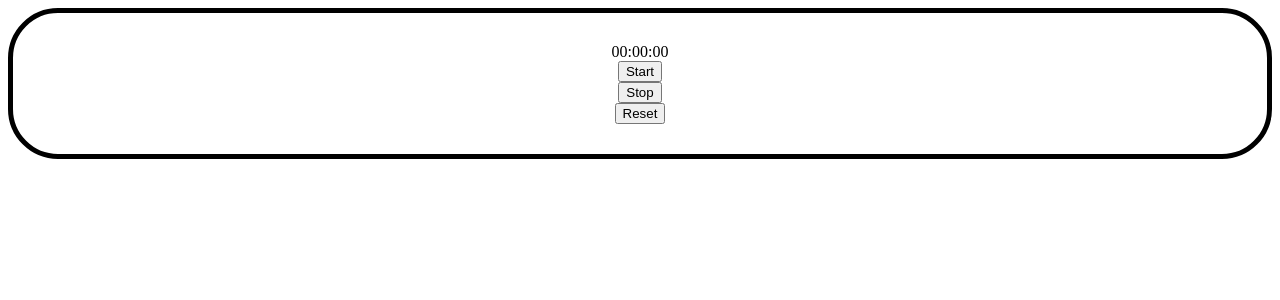
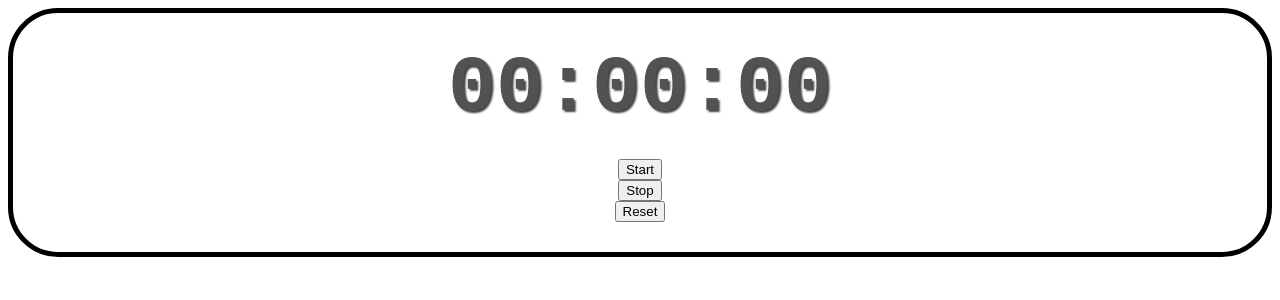
Before and after one commit to atikmahmud482/React-js-19-2025-, a React (Vite) app in the folder React-Full-Course/: page / in a window 1280 px wide. Shown: the top 300 px of the page. Built offline with nearby package versions, Linux system fonts and the light colour scheme.

Commit message:
Stopwatch style

```diff
--- a/React-Full-Course/src/index.css
+++ b/React-Full-Course/src/index.css
@@ -250,3 +250,12 @@ li {
   background-color: #fff;
   padding: 30px;
 }
+
+.display {
+  font-size: 5rem;
+  font-family: monospace;
+  font-weight: bold;
+  color: hsl(0, 0%, 32%);
+  text-shadow: 2px 2px 2px hsl(0, 0%, 0%, 0.75);
+  margin-bottom: 25px;
+}
```
